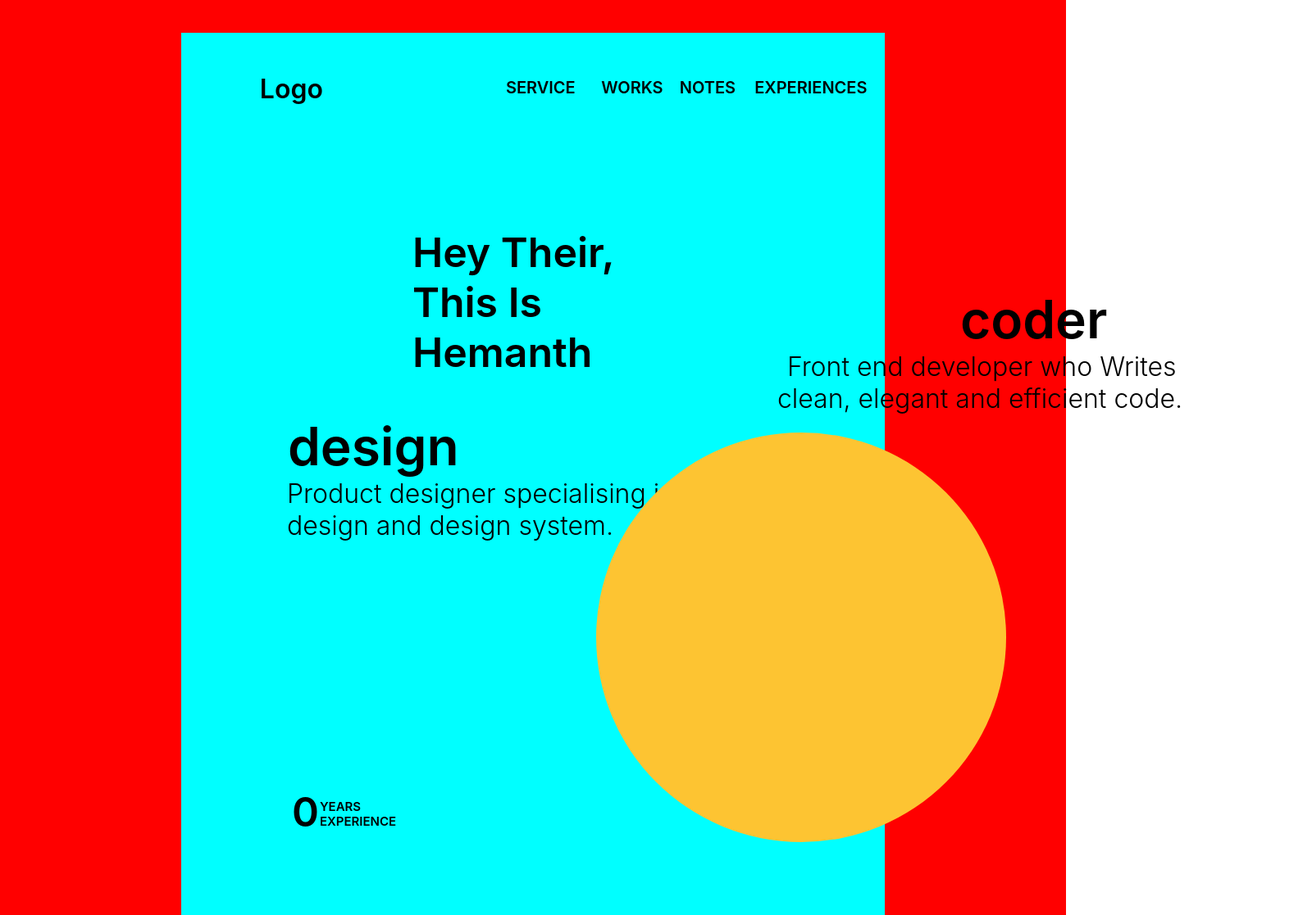
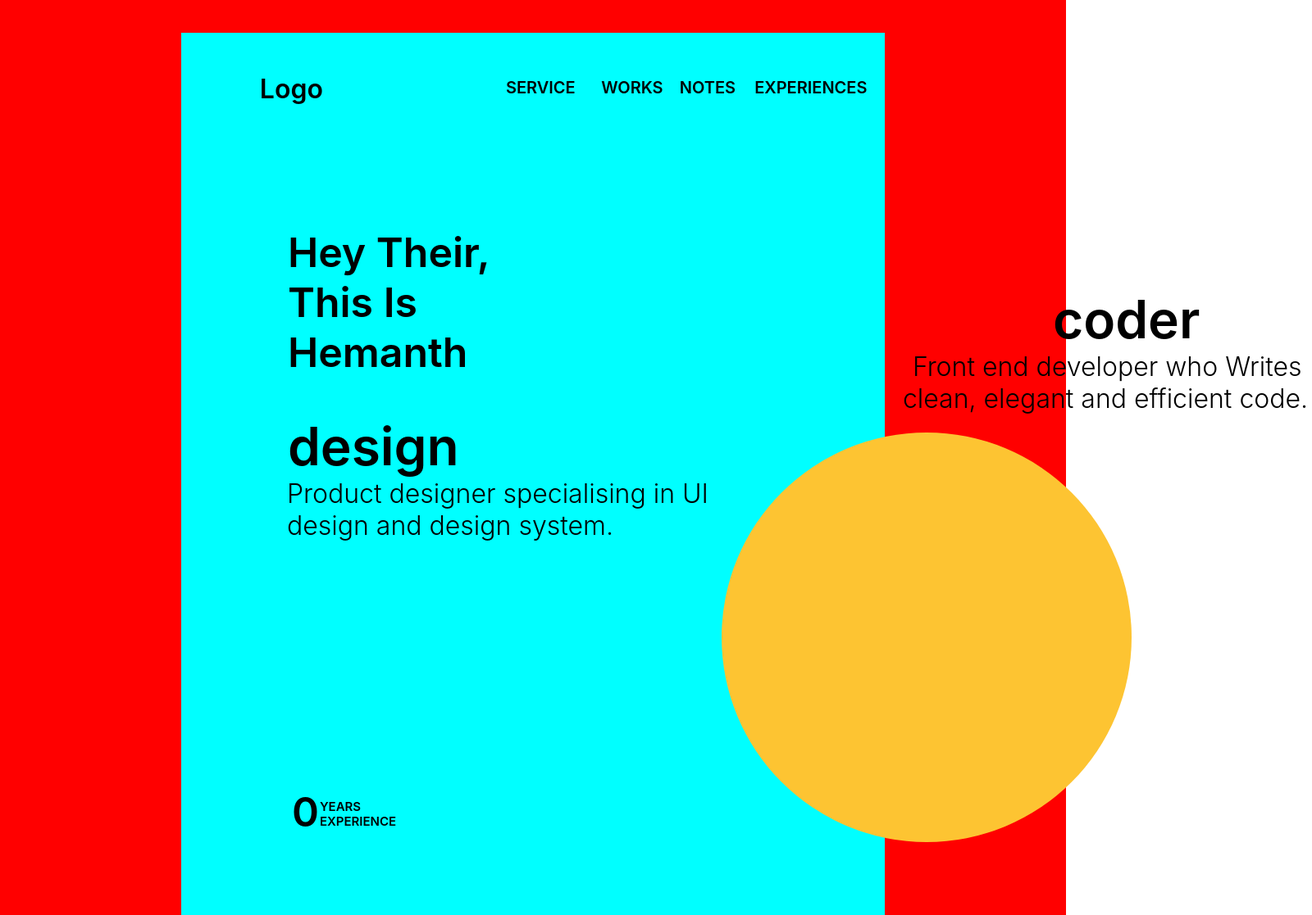
Before and after one commit to HemanthPaila/Portfolio, a React (Create React App) app: page / in a window 1280 px wide. Shown: the whole page at 82% size, 1600 px wide, since content can reach past the window. Built offline with nearby package versions, Linux system fonts and the light colour scheme.

Commit message:
modified main page

```diff
--- a/src/Header.css
+++ b/src/Header.css
@@ -115,7 +115,7 @@
   position: absolute;
   width: 334px;
   height: 126px;
-  left: 282px;
+  left: 130px;
   top: 238px;
 }
 .greetings-content {
@@ -137,7 +137,7 @@
   position: absolute;
   width: 266px;
   height: 77px;
-  left: 950px;
+  left: 1063px;
   top: 311px;
 
   font-family: "Inter";
@@ -152,7 +152,7 @@
   position: absolute;
   width: 477px;
   height: 39px;
-  left: 739px;
+  left: 892px;
   top: 388px;
 
   font-family: "Inter";
@@ -168,7 +168,7 @@
   position: absolute;
   width: 499px;
   height: 39px;
-  left: 727px;
+  left: 880px;
   top: 427px;
 
   font-family: "Inter";
@@ -262,7 +262,7 @@
   position: absolute;
   width: 500px;
   height: 500px;
-  left: 727px;
+  left: 880px;
   top: 528px;
   border-radius: 100%;
 
```
